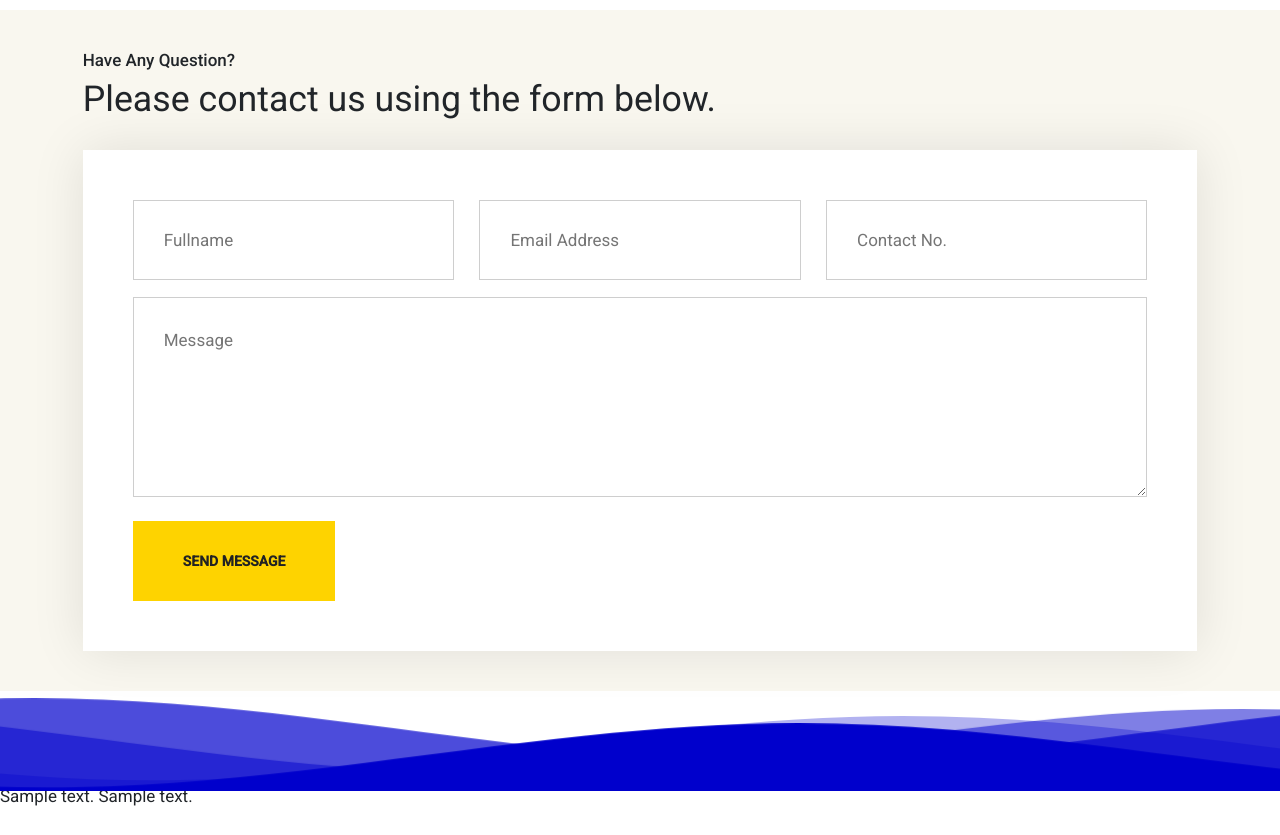
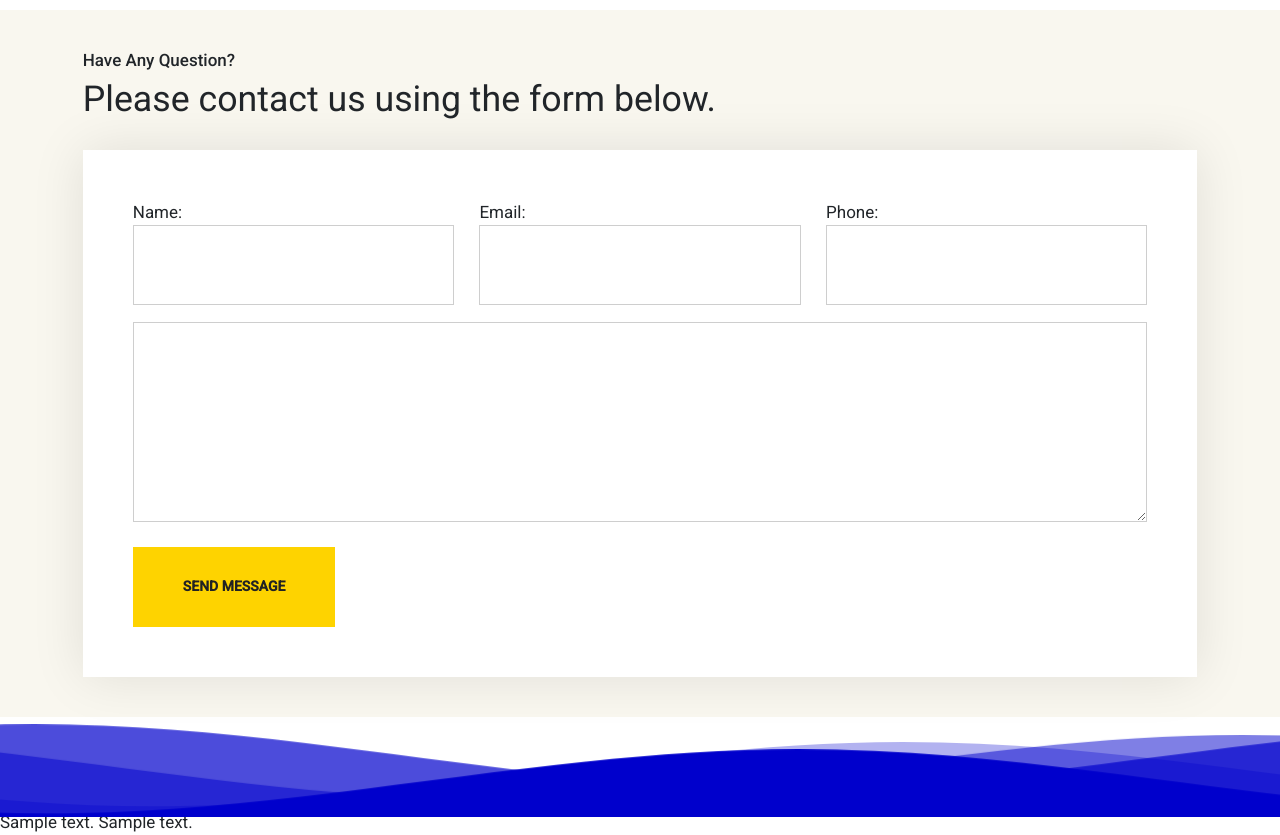
Before and after one commit to odedahay/dj-agile-app, a Django app: template templates/contacts/contacts.html in a window 1280 px wide. Shown: the part 387-1222 px from the top of the page. Before the commit the page ends 1193 px from the top, so only its background shows below. Run offline with Django 3.2, Linux system fonts and the light colour scheme; the template is opened without the code that fills it: most values are stand-ins (such as "Sample title", 1, 10 or a date in 2020); some libraries are stand-ins or nearby versions.

Commit message:
Bugs fix in contact and applying new job

```diff
--- a/agile/static/css/styles.css
+++ b/agile/static/css/styles.css
@@ -2373,3 +2373,23 @@ h2.job-requirement{
     font-size: .70rem;
     text-align: center;
 }
+
+#loading {
+    display: none; /* Hide by default */
+    position: fixed;
+    top: 0;
+    left: 0;
+    width: 100%;
+    height: 100%;
+    background: rgba(0, 0, 0, 0.65); /* Black with opacity */
+    z-index: 9999; /* Ensure it is on top of other elements */
+    text-align: center;
+}
+
+#loading img {
+    position: absolute;
+    top: 50%;
+    left: 50%;
+    transform: translate(-50%, -50%); /* Center the image */
+    width: 50px; /* Adjust size as needed */
+}
--- a/templates/contacts/contacts.html
+++ b/templates/contacts/contacts.html
@@ -1,13 +1,11 @@
 {% extends 'base.html' %}
 {% load static %}
-{% block title %}| Contact Us{% endblock%}
+{% block title %}| Contact Us{% endblock %}
 {% block content %}
-   <!-- Hero Banner -->
    <header class="page-header banner-top" data-background="{% static 'images/slide01.jpeg' %}" style="background: url('{% static 'images/slide04.jpg'%}') rgba(0, 0, 0, 0.3);">
     <div class="container inner-banner">
       <h1 class="inner-banner__title">Contact AGILE</h1>
     </div>
-      <!-- end container -->
    </header>
     <div class="waves-grp">
       <svg class="waves-banner2 margin-top-50t" xmlns="http://www.w3.org/2000/svg" xmlns:xlink="http://www.w3.org/1999/xlink" viewBox="0 24 150 28" preserveAspectRatio="none" shape-rendering="auto">
@@ -24,17 +22,13 @@
       </svg>
     </div>
 
-  <!-- marketing -->
   <section class="content-section content-section__no-top-padding content-section-20">
-
     <!-- Contact Details section -->
     {% for contact_detail in contact_details_section %}
       {{ contact_detail.content | safe }}
     {% endfor %}
+  </section>
 
-
-    <!-- end container -->
-  </section>
   <section class="content-section no-bottom-spacing content-section-40" data-background="#f9f7ef" style="background: rgb(249, 247, 239);">
     <div class="container">
       <div class="row">
@@ -43,50 +37,59 @@
             <h6>Have Any Question?</h6>
             <h3>Please contact us using the form below.</h3>
           </div>
-            <!-- end section-title -->
         </div>
-          <!-- end col-12 -->
-
         <div class="col-12">
           <div class="contact-form">
-                <form action="{% url 'inquiry' %}" method="POST" enctype="multipart/form-data">
+            <form id="contactForm" action="{% url 'inquiry' %}" method="post">
               {% csrf_token %}
               <div class="row inner">
                 <div class="form-group col-lg-4">
-                          <input type="text" name="name" placeholder="Fullname" required>
+                  <label for="id_phone">Name:</label>
+                  <input type="text" id="id_name" name="name" value="{{ form.name.value|default_if_none:'' }}" required>
+                  {% if form.name.errors %}
+                    <div class="error">{{ form.name.errors }}</div>
+                  {% endif %}
                 </div>
-                      <!-- end form-group -->
                 <div class="form-group col-lg-4 col-md-6">
-                          <input type="text" name="email" placeholder="Email Address" required>
+                  <label for="id_phone">Email:</label>
+                  <input type="email" id="id_email" name="email" value="{{ form.email.value|default_if_none:'' }}" required>
+                  {% if form.email.errors %}
+                    <div class="error">{{ form.email.errors }}</div>
+                  {% endif %}
                 </div>
-                      <!-- end form-group -->
                 <div class="form-group col-lg-4 col-md-6">
-                          <input type="text" name="phone" placeholder="Contact No." required>
+                  <label for="id_phone">Phone:</label>
+                  <input type="text" id="id_phone" name="phone" value="{{ form.phone.value|default_if_none:'' }}">
+                  {% if form.phone.errors %}
+                      <div class="error">{{ form.phone.errors }}</div>
+                  {% endif %}
                 </div>
-                      <!-- end form-group -->
                 <div class="form-group col-12">
-                        <textarea name="message" placeholder="Message"></textarea>
+                  <textarea id="id_message" name="message" required>{{ form.message.value|default_if_none:'' }}</textarea>
+                  {% if form.message.errors %}
+                    <div class="error">{{ form.message.errors }}</div>
+                  {% endif %}
                 </div>
-                      <!-- end form-group -->
                 <div class="form-group col-12">
-                        <input type="submit" value="SEND MESSAGE">
+                  <input type="submit" value="SEND MESSAGE" id="submitBtn">
                 </div>
-                      <!-- end form-group -->
               </div>
             </form>
-                  <!-- end row inner -->
+            <div id="loading" style="display: none;">
+              <img src="{% static 'images/loading.gif' %}" alt="Loading...">
             </div>
-              <!-- end contact-form -->
           </div>
-          <!-- end col-12 -->
         </div>
-        <!-- end row -->
       </div>
-      <!-- end container -->
+    </div>
   </section>
 {% endblock %}
 {% block extra_js %}
 <script>
   // JS script here
+  document.getElementById('contactForm').addEventListener('submit', function(e){
+    document.getElementById('loading').style.display = "block"
+    document.getElementById('submitBtn').disabled = true;
+  });
 </script>
 {% endblock %}
```
Also changed, not shown: agile/settings.py (+4 -4 lines), contacts/forms.py (added, +7 -0 lines), contacts/views.py (+66 -45 lines), agile/static/images/loading.gif (added), 2 other files. Lines whose indentation alone changed are shown as unchanged.
